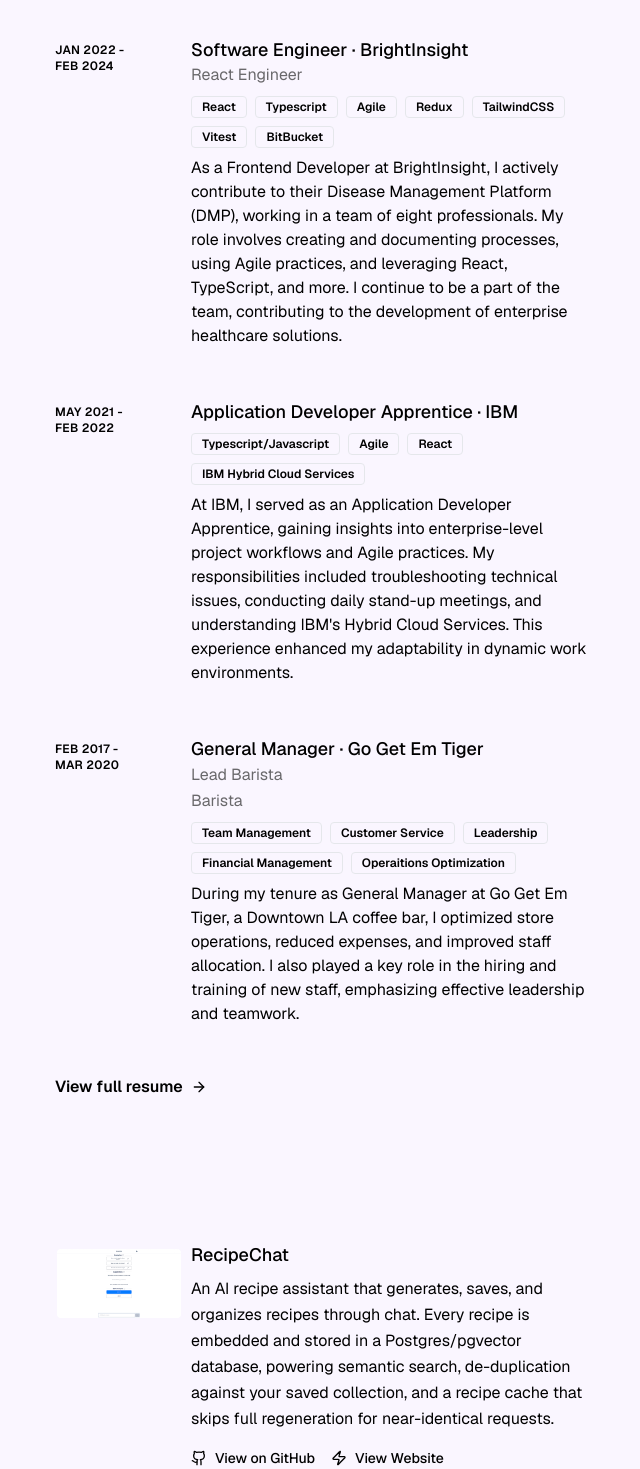
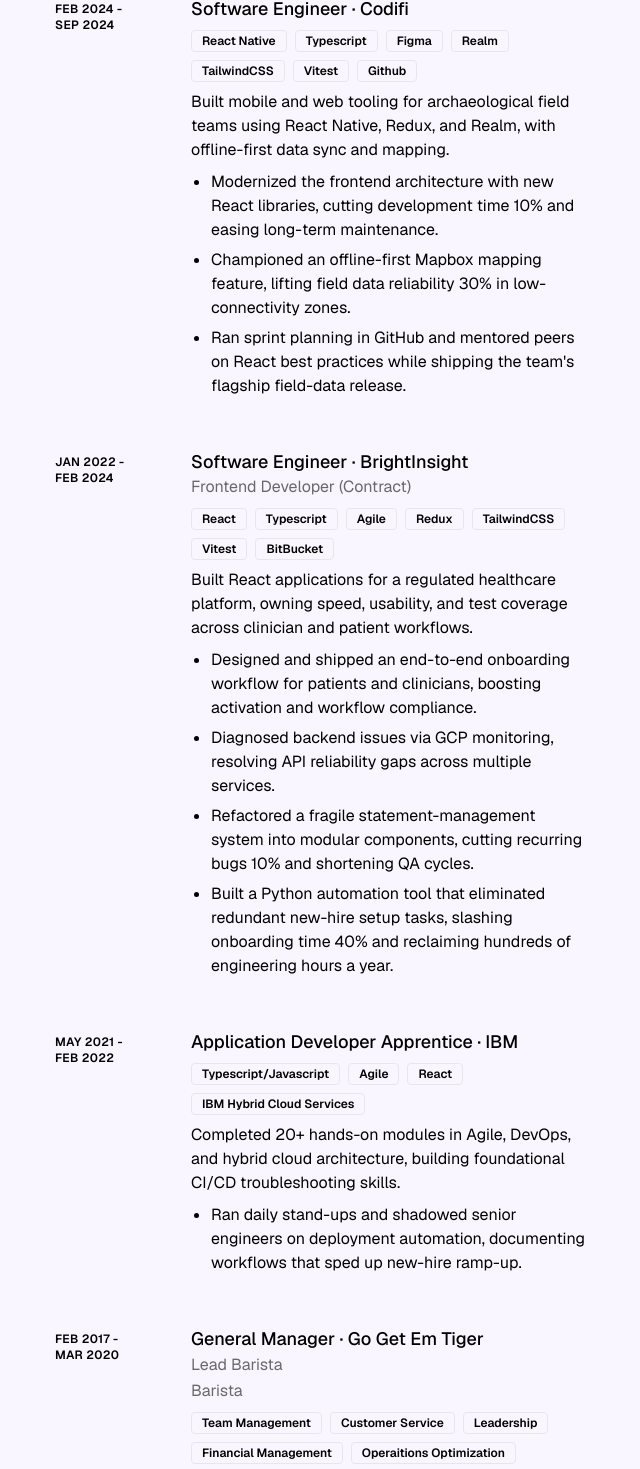
Before and after one commit to galosandoval/portfolio-v2, a Next.js app: page / in a window 1280 px wide. Shown: the part 1328-2797 px from the top of the page, without its empty margins (593-1233 px from the left). Built offline with nearby package versions, Linux system fonts and the light colour scheme.

Commit message:
Refactor AboutMe and Experience components to enhance descriptions and structure. Update job descriptions to use summary and bullet points for clarity, and improve project details in the Projects component with additional bullet points for better presentation.

```diff
--- a/src/components/about-me.tsx
+++ b/src/components/about-me.tsx
@@ -17,8 +17,11 @@
       <StickyTitle title="About Me" />
 
       <p>
-        I&rsquo;m a senior frontend engineer who gravitates toward the systems
-        other people avoid. At{" "}
+        I&rsquo;m a senior frontend engineer who gravitates toward the
+        systems other people avoid — 5+ years modernizing legacy codebases
+        into type-safe, component-based architecture for Fortune 500
+        healthcare, data, and analytics platforms, without disrupting the
+        production systems they depend on. At{" "}
         <ParagraphLink href="https://www.spiderstrategies.com/">
           Spider Strategies
         </ParagraphLink>
--- a/src/components/experience.tsx
+++ b/src/components/experience.tsx
@@ -10,7 +10,8 @@
   to: string
   prevTitles: string[]
   titleAndCompany: string
-  description: string
+  summary: string
+  bullets: string[]
   badges: string[]
   href: string
   links: { title: string; url: string }[]
@@ -22,8 +23,14 @@
     to: "Present",
     prevTitles: [],
     titleAndCompany: "Senior Frontend Developer · Spider Strategies",
-    description:
-      "At Spider Strategies, I set technical direction for the ongoing TypeScript migration of a large-scale enterprise web application originally built with JavaScript, jQuery, and Backbone.js, backed by Java and Kotlin. I designed and own the typed client layer, a custom client.ts module that automatically types every backend controller, and use it as the foundation for migrating the codebase incrementally without disrupting releases. I mentor engineers adopting TypeScript for the first time, weigh in on architecture across the frontend, and partner with QA and product to ship stable, performant releases.",
+    summary:
+      "Modernizing legacy JavaScript, jQuery, and Backbone.js architecture into maintainable React features for a global user base, partnering with backend engineers on Java/Kotlin services.",
+    bullets: [
+      "Built an internal typing layer across backend controllers, giving engineers and AI tooling instant type inference and eliminating a class of untyped-payload bugs.",
+      "Replaced dialog-based navigation with cached tabs across 10+ app sections, engineering per-section caching so tab switches load instantly instead of re-fetching.",
+      "Owned the Forms section and built a customizable buttons widget, wiring multiple buttons to actions — widget-state changes, alerts, record saves, and form-variable updates.",
+      "Bridged performance gaps in a fragile legacy JS codebase, cutting key screen load times by up to 5 seconds through rendering and asset-delivery fixes."
+    ],
     badges: [
       "Javascript",
       "Typescript",
@@ -42,8 +49,13 @@
     to: "Sep 2024",
     prevTitles: [],
     titleAndCompany: "Software Engineer · Codifi",
-    description:
-      "At Codifi, I worked closely with business stakeholders and cross-functional teams to design and deliver mobile and web solutions. I built and maintained APIs, developed mobile apps with enhanced UX, and collaborated on both frontend and backend projects. My work included defining technical stories, testing, and deploying integrated solutions.",
+    summary:
+      "Built mobile and web tooling for archaeological field teams using React Native, Redux, and Realm, with offline-first data sync and mapping.",
+    bullets: [
+      "Modernized the frontend architecture with new React libraries, cutting development time 10% and easing long-term maintenance.",
+      "Championed an offline-first Mapbox mapping feature, lifting field data reliability 30% in low-connectivity zones.",
+      "Ran sprint planning in GitHub and mentored peers on React best practices while shipping the team's flagship field-data release."
+    ],
     badges: [
       "React Native",
       "Typescript",
@@ -59,10 +71,16 @@
   {
     from: "Jan 2022",
     to: "Feb 2024",
-    prevTitles: ["React Engineer"],
+    prevTitles: ["Frontend Developer (Contract)"],
     titleAndCompany: "Software Engineer · BrightInsight",
-    description:
-      "As a Frontend Developer at BrightInsight, I actively contribute to their Disease Management Platform (DMP), working in a team of eight professionals. My role involves creating and documenting processes, using Agile practices, and leveraging React, TypeScript, and more. I continue to be a part of the team, contributing to the development of enterprise healthcare solutions.",
+    summary:
+      "Built React applications for a regulated healthcare platform, owning speed, usability, and test coverage across clinician and patient workflows.",
+    bullets: [
+      "Designed and shipped an end-to-end onboarding workflow for patients and clinicians, boosting activation and workflow compliance.",
+      "Diagnosed backend issues via GCP monitoring, resolving API reliability gaps across multiple services.",
+      "Refactored a fragile statement-management system into modular components, cutting recurring bugs 10% and shortening QA cycles.",
+      "Built a Python automation tool that eliminated redundant new-hire setup tasks, slashing onboarding time 40% and reclaiming hundreds of engineering hours a year."
+    ],
     badges: [
       "React",
       "Typescript",
@@ -80,8 +98,11 @@
     to: "Feb 2022",
     prevTitles: [],
     titleAndCompany: "Application Developer Apprentice · IBM",
-    description:
-      "At IBM, I served as an Application Developer Apprentice, gaining insights into enterprise-level project workflows and Agile practices. My responsibilities included troubleshooting technical issues, conducting daily stand-up meetings, and understanding IBM's Hybrid Cloud Services. This experience enhanced my adaptability in dynamic work environments.",
+    summary:
+      "Completed 20+ hands-on modules in Agile, DevOps, and hybrid cloud architecture, building foundational CI/CD troubleshooting skills.",
+    bullets: [
+      "Ran daily stand-ups and shadowed senior engineers on deployment automation, documenting workflows that sped up new-hire ramp-up."
+    ],
     badges: [
       "Typescript/Javascript",
       "Agile",
@@ -96,8 +117,11 @@
     to: "Mar 2020",
     prevTitles: ["Lead Barista", "Barista"],
     titleAndCompany: "General Manager · Go Get Em Tiger",
-    description:
-      "During my tenure as General Manager at Go Get Em Tiger, a Downtown LA coffee bar, I optimized store operations, reduced expenses, and improved staff allocation. I also played a key role in the hiring and training of new staff, emphasizing effective leadership and teamwork.",
+    summary:
+      "Rose from barista to general manager over three years, running daily operations, scheduling, and P&L for a high-volume specialty café.",
+    bullets: [
+      "Hired and trained staff, cut waste, and earned multiple performance bonuses for consistent service quality."
+    ],
     badges: [
       "Team Management",
       "Customer Service",
@@ -185,7 +209,13 @@
         </div>
       )}
 
-      <p className="leading-normal pb-2">{job.description}</p>
+      <p className="leading-normal">{job.summary}</p>
+
+      <ul className="flex list-disc flex-col gap-1.5 pl-5 pb-2 leading-normal">
+        {job.bullets.map((bullet) => (
+          <li key={bullet}>{bullet}</li>
+        ))}
+      </ul>
 
       {job.links.length > 0 && (
         <div className="flex flex-wrap gap-x-2">
--- a/src/components/projects.tsx
+++ b/src/components/projects.tsx
@@ -5,11 +5,26 @@
 import { GithubIcon, ZapIcon } from "lucide-react"
 import { StickyTitle } from "./sticky-title"
 
-const projects = [
+type Project = {
+  title: string
+  description: string
+  bullets?: string[]
+  href: string
+  imgSrc: string
+  links: { icon: React.ReactNode; label: string; href: string }[]
+}
+
+const projects: Project[] = [
   {
     title: "RecipeChat",
     description:
-      "An AI recipe assistant that generates, saves, and organizes recipes through chat. Every recipe is embedded and stored in a Postgres/pgvector database, powering semantic search, de-duplication against your saved collection, and a recipe cache that skips full regeneration for near-identical requests.",
+      "Full-stack conversational recipe assistant built solo on Next.js 15, React 19, tRPC, and Prisma.",
+    bullets: [
+      "Shipped a tool-calling AI pipeline for recipe generation and a pgvector layer that semantically deduplicates suggestions.",
+      "Built Stripe-gated subscription tiers end to end, from checkout through webhook-driven status sync.",
+      "Reached 89% test coverage across 217 unit/integration tests plus 12 Playwright E2E specs; live in production with early users onboarded.",
+      "Extracted the project's AI dev-agent tooling into the open-source @galosandoval/shopfloor package, a typed harness that runs Claude Code headlessly against GitHub issues, drafting PRs with guardrails and automated verification."
+    ],
     href: "https://recipechat.app/",
     imgSrc: "/recipechat.png",
     links: [
@@ -101,6 +116,14 @@
 
             <p className="">{project.description}</p>
 
+            {project.bullets && (
+              <ul className="flex list-disc flex-col gap-1.5 pl-5 pb-2 leading-normal">
+                {project.bullets.map((bullet) => (
+                  <li key={bullet}>{bullet}</li>
+                ))}
+              </ul>
+            )}
+
             <div className="flex flex-wrap gap-x-4">
               {project.links.map((link) => (
                 <Button key={link.label} size="sm" variant="link" asChild>
```
